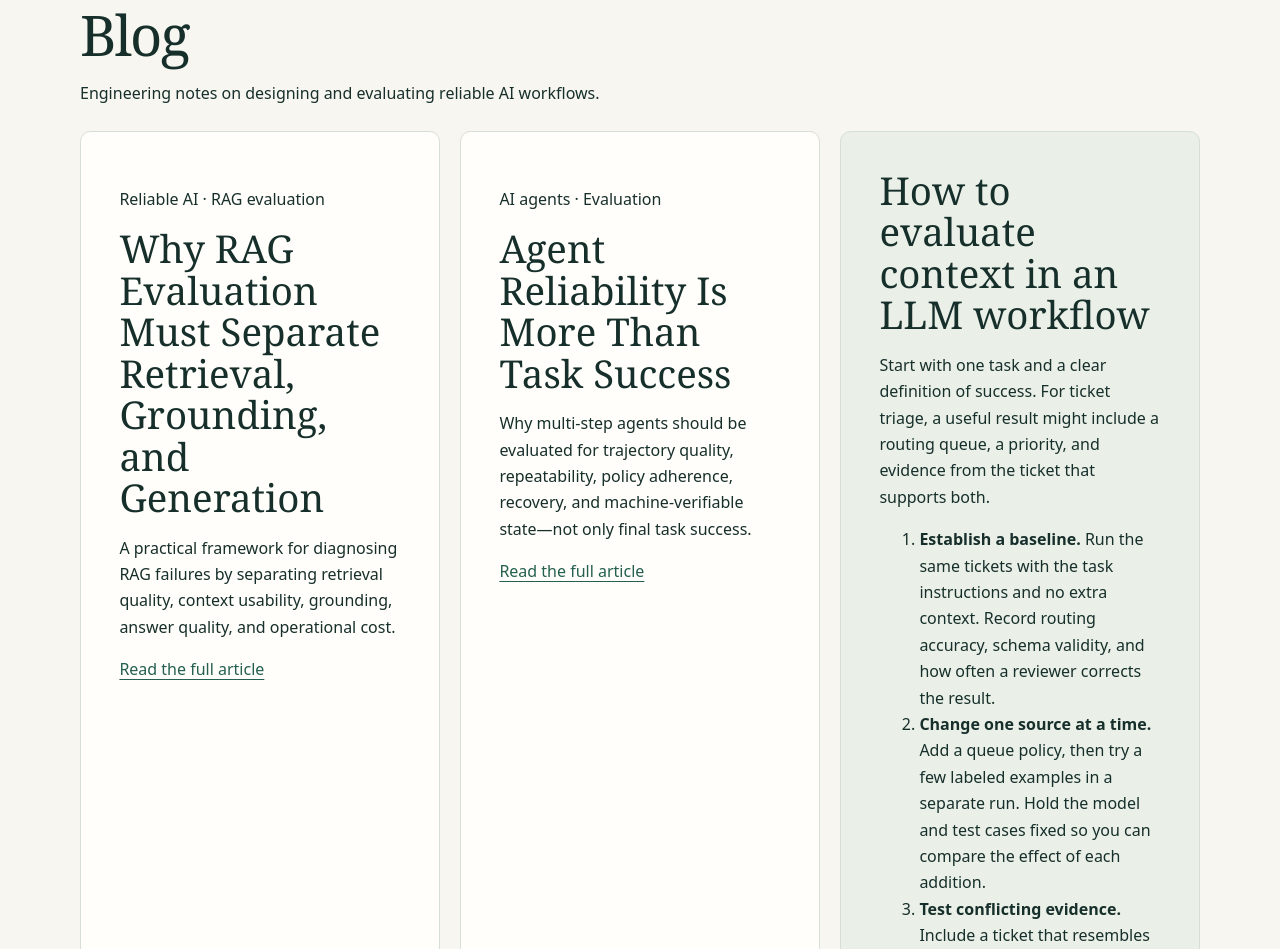
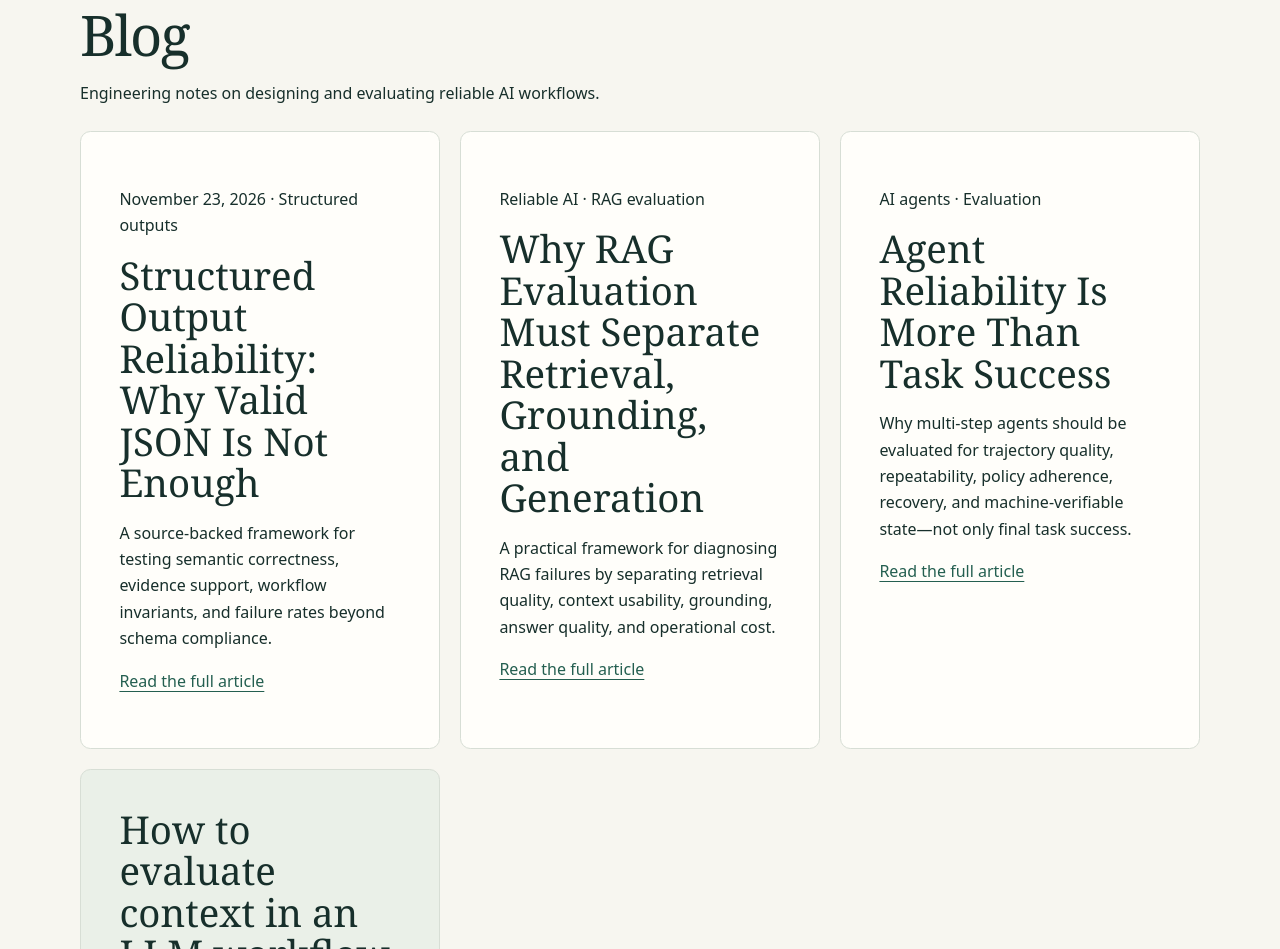
Before and after one commit to chebrma99/chebrma99.github.io, a plain HTML site: page index.html in a window 1280 px wide. Shown: the part 1860-2809 px from the top of the page. Drawn offline with Linux system fonts and the light colour scheme.

Commit message:
Feature November 23 structured-output article on homepage

```diff
--- a/index.html
+++ b/index.html
@@ -35,6 +35,7 @@ header .wrap{display:flex;justify-content:space-between;align-items:center;gap:1
 <div class="grid"><article><h3>ContextBench</h3><p>A reproducible benchmark for comparing context engineering strategies in LLM workflow automation.</p><a href="https://github.com/chebrma99/ContextBench">Explore the source code on GitHub</a></article></div>
 </section>
 <section id="writing" aria-labelledby="blog"><h2 id="blog">Blog</h2><p>Engineering notes on designing and evaluating reliable AI workflows.</p><div class="grid">
+<article><p>November 23, 2026 · Structured outputs</p><h3>Structured Output Reliability: Why Valid JSON Is Not Enough</h3><p>A source-backed framework for testing semantic correctness, evidence support, workflow invariants, and failure rates beyond schema compliance.</p><p><a href="/posts/2026-11-23-structured-output-reliability.html">Read the full article</a></p></article>
 <article><p>Reliable AI · RAG evaluation</p><h3>Why RAG Evaluation Must Separate Retrieval, Grounding, and Generation</h3><p>A practical framework for diagnosing RAG failures by separating retrieval quality, context usability, grounding, answer quality, and operational cost.</p><p><a href="/posts/2026-11-22-rag-evaluation.html">Read the full article</a></p></article>
 <article><p>AI agents · Evaluation</p><h3>Agent Reliability Is More Than Task Success</h3><p>Why multi-step agents should be evaluated for trajectory quality, repeatability, policy adherence, recovery, and machine-verifiable state—not only final task success.</p><p><a href="/posts/2026-11-22-agent-reliability.html">Read the full article</a></p></article>
 <article class="note" id="evaluating-context"><h3>How to evaluate context in an LLM workflow</h3>
```
